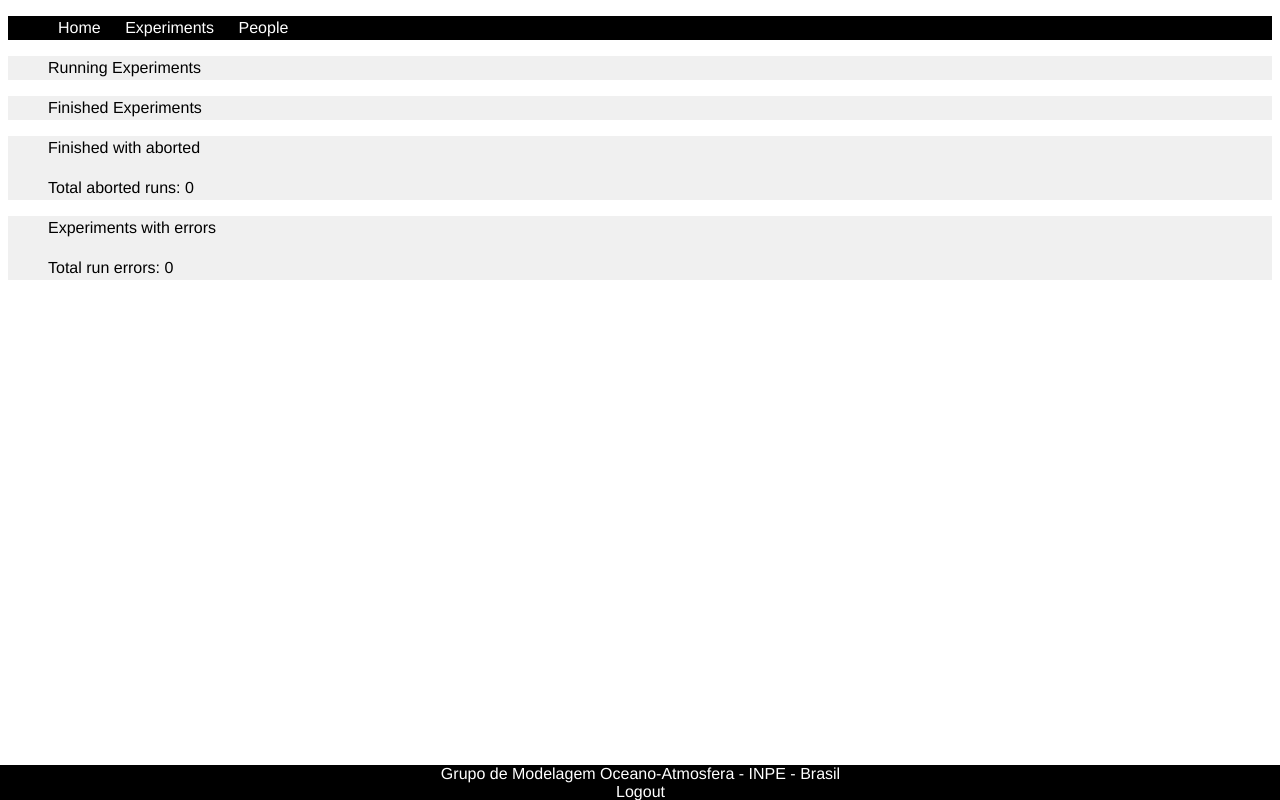
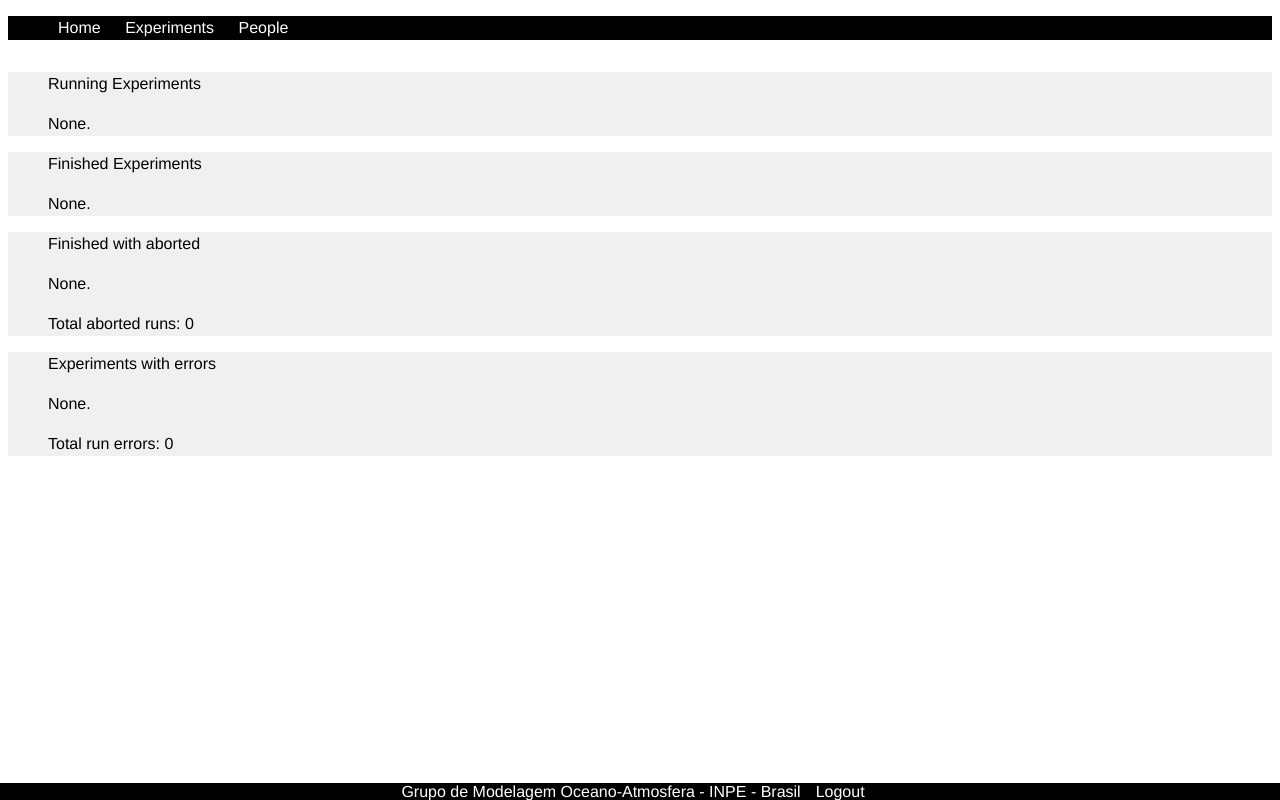
Before and after one commit to mbscg/cmipstatus, a Django app: page /cmip/list/ in a window 1280 px wide. Run offline with Django 3.2, Linux system fonts and the light colour scheme; the visitor is signed in with stand-in values (Sample User, id 1); data that the repository does not hold is empty; parts of the project's set-up code (start-up, migrations or seed data) failed here and were passed over.

Commit message:
adjusting bottom line so it doesn't hide the end of the explist in small windows

```diff
--- a/media/cmip_style.css
+++ b/media/cmip_style.css
@@ -87,9 +87,14 @@ div.accordion_container{
 background-color:#ffffff;
 }
 
+div.list{
+overflow:auto;
+}
+
 a.logout_link:link{
 color:#ffffff;
 text-decoration:none;
+padding:15px;
 }
 a.logout_link:visited {color:#ffffff}
 a.logout_link:hover {color:#ffff99}
--- a/templates/cmipexplist.html
+++ b/templates/cmipexplist.html
@@ -1,12 +1,15 @@
 {% extends 'cmiphome.html' %}
 
 {% block body %}
+<div class="list">
 <ul class="exp_list">
     {% if general_list %}
         Running Experiments
     {% endif %}
     {% for exp in exps %}
         <li><a class="exp_link" href="/cmip/expview/{{exp.name}}">{{ exp.name }}</a></li>
+    {% empty %}
+        <p>None.</p>
     {% endfor %}
 </ul>
 {% if general_list %}
@@ -14,12 +17,16 @@
         Finished Experiments
         {% for exp in finished_exps %}
             <li><a class="exp_finished_link" href="/cmip/expview/{{ exp.name }}">{{ exp.name }}</a></li>
+        {% empty %}
+            <p>None.</p>
         {% endfor %}
     </ul>
     <ul class="exp_list">
         Finished with aborted
         {% for exp in finished_aborted_exps %}
             <li><a class="exp_finished_aborted_link" href="/cmip/expview/{{ exp.name }}">{{ exp.name }}</a></li>
+        {% empty %}
+            <p>None.</p>
         {% endfor %}
         <p>Total aborted runs: {{ total_aborted }}</p>
     </ul>
@@ -27,8 +34,11 @@
         Experiments with errors
         {% for exp in exps_errors %}
             <li><a class="exp_error_link" href="/cmip/expview/{{exp.name}}">{{ exp.name }}</a></li>
+        {% empty %}
+            <p>None.</p>
         {% endfor %}
         <p>Total run errors: {{ total_errors }}</p>
     </ul>
 {% endif %}
+</div>
 {% endblock %}
--- a/templates/cmiphome.html
+++ b/templates/cmiphome.html
@@ -42,7 +42,7 @@ $(document).ready(function(){
 
 
 {% block footer %}
-<div class="footer">Grupo de Modelagem Oceano-Atmosfera - INPE - Brasil<br><a class="logout_link" href="/cmip/logout/">Logout</a></div>
+<div class="footer">Grupo de Modelagem Oceano-Atmosfera - INPE - Brasil<a class="logout_link" href="/cmip/logout/">Logout</a></div>
 {% endblock %}
 
 </body>
```
